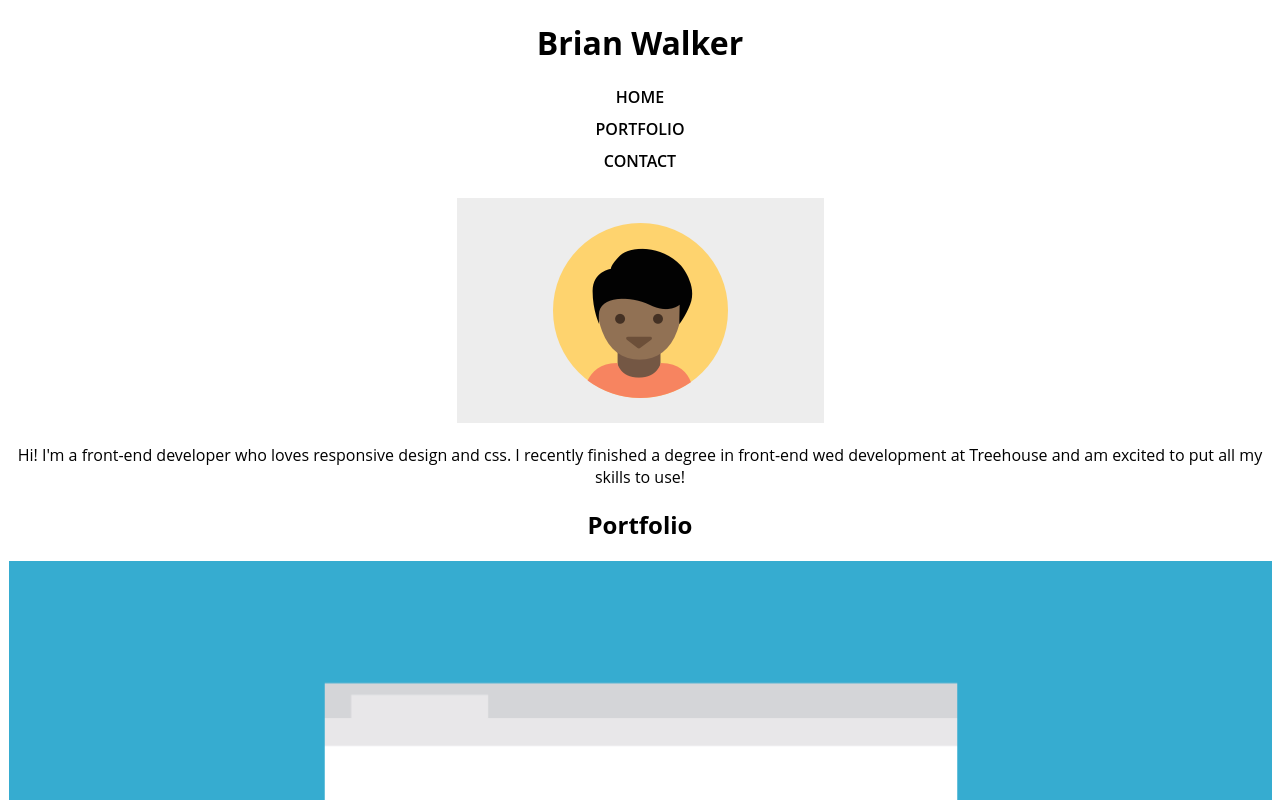
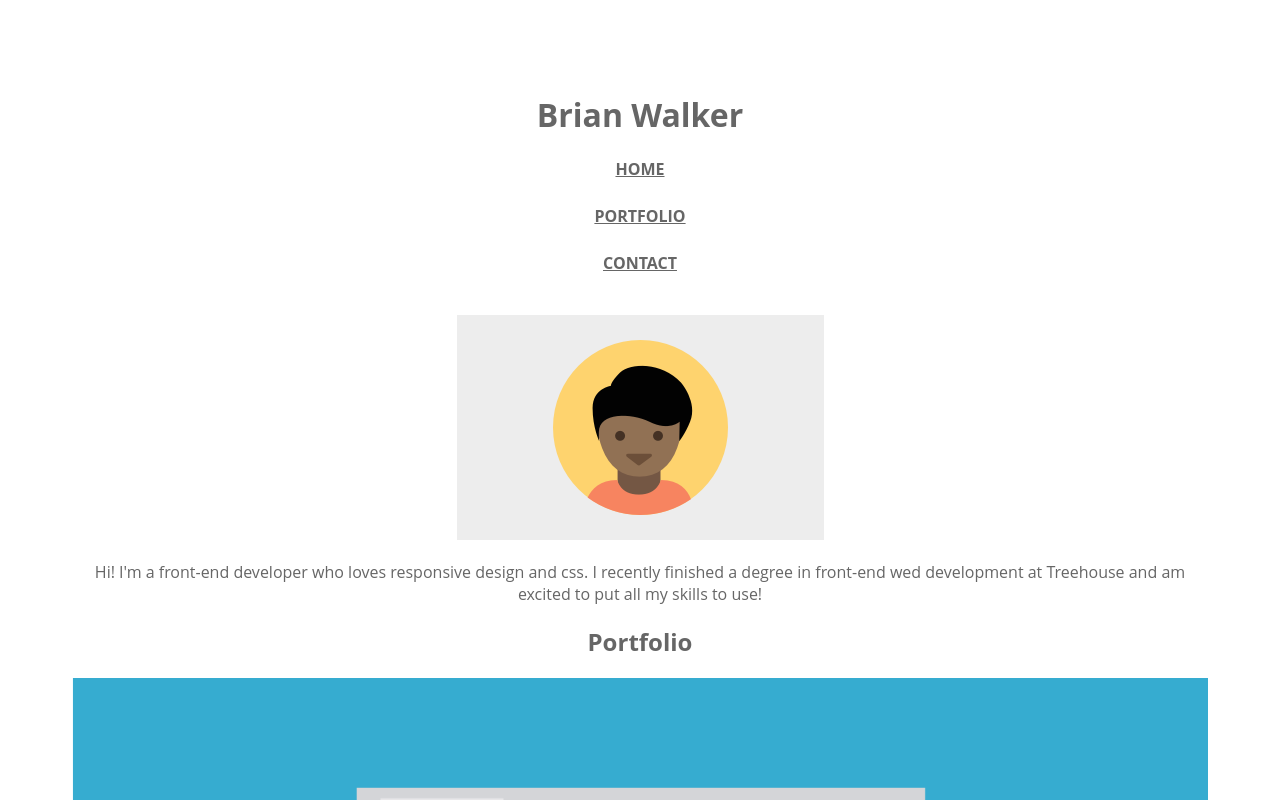
Before and after one commit to bwalkerwebdev/Techdegree-Project-2, a plain HTML site: page index.html in a window 1280 px wide. Shown: the top 800 px of the page. Drawn offline with Linux system fonts and the light colour scheme.

Commit message:
Added navigation links

```diff
--- a/css/styles.css
+++ b/css/styles.css
@@ -1,6 +1,11 @@
 * {
     font-family: 'Open Sans', sans-serif;
     text-align: center;
+    color: rgb(102, 102, 102);
+}
+
+body {
+    padding: 5%;
 }
 
 img {
@@ -9,7 +14,7 @@ img {
 
 li {
     list-style: none;
-    padding-bottom: 10px;
+    padding-bottom: 25px;
 }
 
 ul {
@@ -18,6 +23,6 @@ ul {
   }
 
 nav {
-    font-weight: 600;
+    font-weight: 700;
     text-transform: uppercase;
 }
--- a/index.html
+++ b/index.html
@@ -7,12 +7,12 @@
     <title>Document</title>
 </head>
 <body>
-    <h1 id="top">Brian Walker</h1>
+    <h1 id="top" class="title">Brian Walker</h1>
     <nav>
         <ul>
-            <li>Home</li>
-            <li>Portfolio</li>
-            <li>Contact</li>
+            <li><a href="#top">Home</a></li>
+            <li><a href="#portfolio">Portfolio</a></li>
+            <li><a href="#contact">Contact</a></li>
         </ul>
     </nav>
     <img src="images\responsive-layout-profile.png" alt="profile picture" />
@@ -22,7 +22,7 @@
     </p>
 
     <div class="container">
-        <h2>Portfolio</h2>
+        <h2 id="portfolio">Portfolio</h2>
 
         <div>
             <img src="images\portfolio-1.png" alt="portfolio picture" />
@@ -62,7 +62,7 @@
     </div>
 
     <div class="contact-container">
-        <h2>Contact</h2>
+        <h2 id="contact">Contact</h2>
 
         <p>If you're interested in chatting or want more information about what I've been working on, I'd love to hear from you!</p>
 
```
